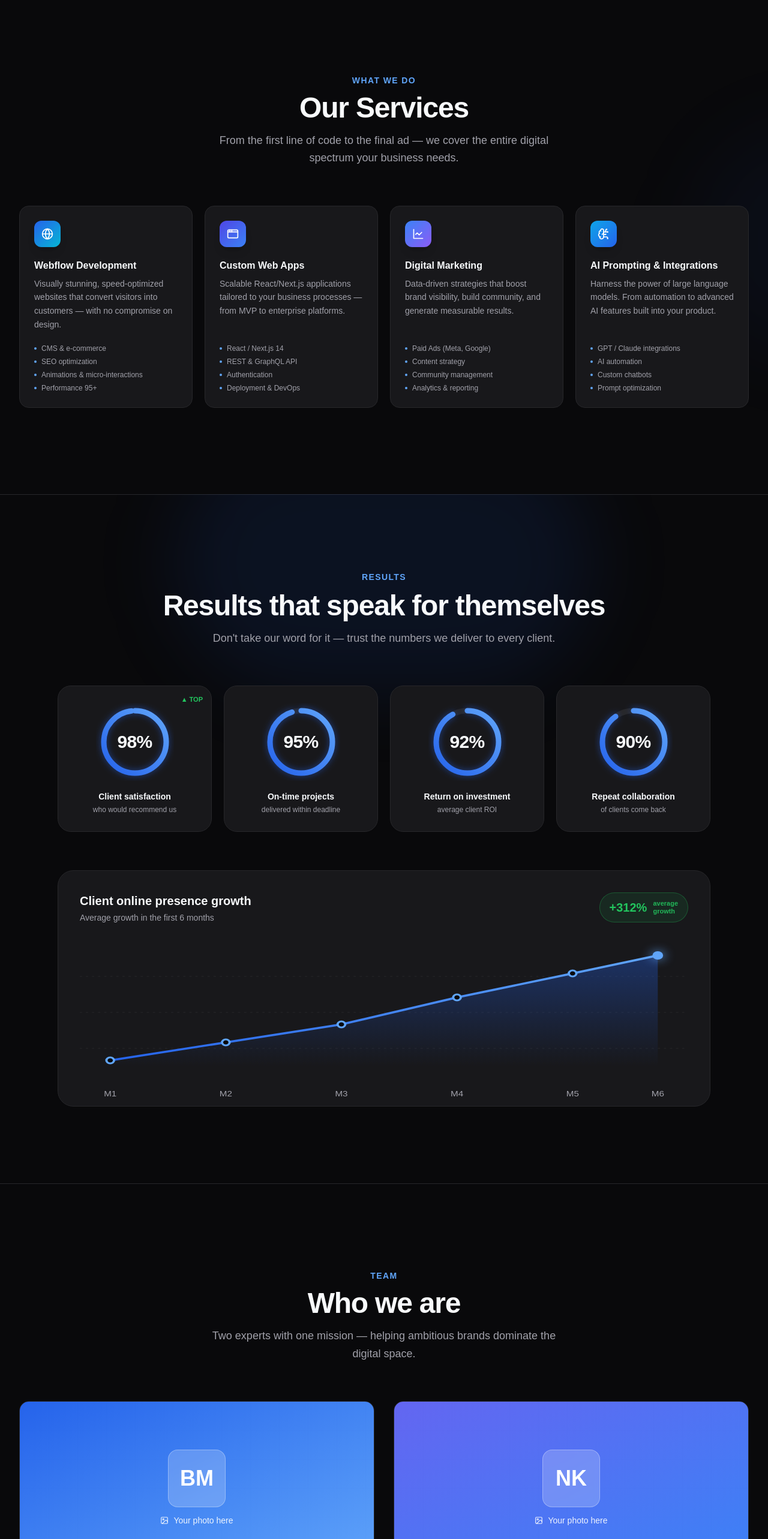
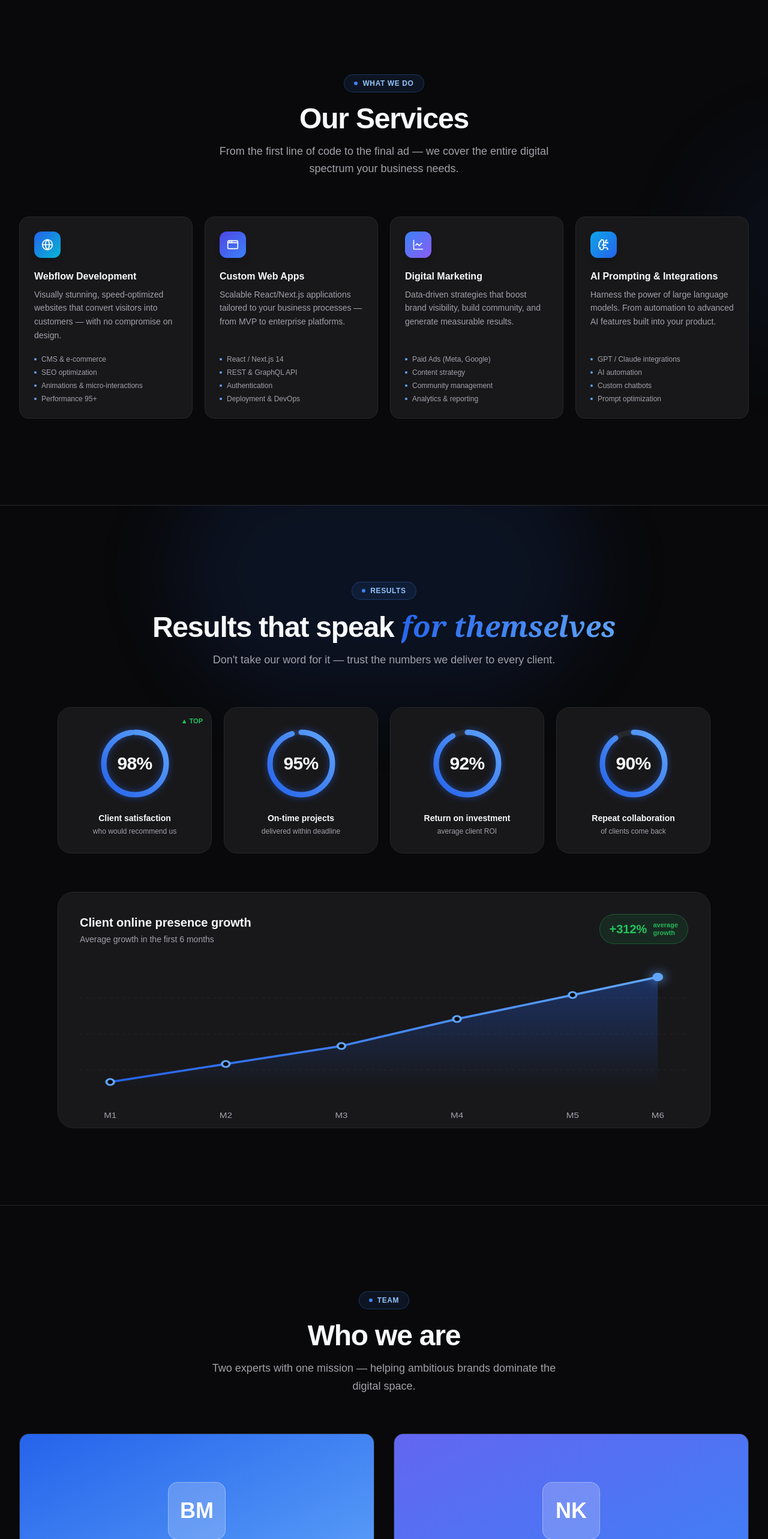
Before and after one commit to Bakeee99/mehiccdev, a Next.js app: page / in a window 1280 px wide. Shown: the part 820-3386 px from the top of the page at 60% size. Built offline with nearby package versions, Linux system fonts and the light colour scheme.

Commit message:
Kontinuitet dizajna

```diff
--- a/components/sections/About.tsx
+++ b/components/sections/About.tsx
@@ -47,9 +47,16 @@ export function About() {
           onViewportEnter={() => setSeen(true)}
           className="text-center mb-16"
         >
-          <motion.p variants={fadeUp} className="text-brand-600 dark:text-brand-400 text-sm font-semibold tracking-widest uppercase mb-3">
-            {t.about.label}
-          </motion.p>
+          <motion.div variants={fadeUp} className="flex justify-center mb-5">
+            <span className="inline-flex items-center gap-2 px-4 py-1.5 rounded-full
+                             border border-brand-600/30 dark:border-brand-500/30
+                             bg-brand-600/8 dark:bg-brand-500/10
+                             text-brand-700 dark:text-brand-300
+                             text-xs font-semibold tracking-wider uppercase backdrop-blur-sm">
+              <span className="w-1.5 h-1.5 rounded-full bg-brand-500" aria-hidden />
+              {t.about.label}
+            </span>
+          </motion.div>
           <motion.h2 variants={fadeUp} className="text-4xl sm:text-5xl font-extrabold tracking-tight mb-4">
             {t.about.heading}
           </motion.h2>
--- a/components/sections/Contact.tsx
+++ b/components/sections/Contact.tsx
@@ -59,6 +59,7 @@ export function Contact() {
 
   return (
     <section id="kontakt" className="py-28 lg:py-36 relative overflow-hidden">
+      <div className="absolute inset-0 bg-grid-pattern bg-grid-md opacity-60" aria-hidden />
       <div className="absolute top-0 inset-x-0 h-px bg-[var(--border)]" aria-hidden />
       <div className="absolute -right-64 bottom-0 w-96 h-96 rounded-full bg-brand-600/5 blur-3xl pointer-events-none" aria-hidden />
 
@@ -72,9 +73,16 @@ export function Contact() {
           onViewportEnter={() => setSeen(true)}
           className="text-center mb-16"
         >
-          <motion.p variants={fadeUp} className="text-brand-600 dark:text-brand-400 text-sm font-semibold tracking-widest uppercase mb-3">
-            {t.contact.label}
-          </motion.p>
+          <motion.div variants={fadeUp} className="flex justify-center mb-5">
+            <span className="inline-flex items-center gap-2 px-4 py-1.5 rounded-full
+                             border border-brand-600/30 dark:border-brand-500/30
+                             bg-brand-600/8 dark:bg-brand-500/10
+                             text-brand-700 dark:text-brand-300
+                             text-xs font-semibold tracking-wider uppercase backdrop-blur-sm">
+              <span className="w-1.5 h-1.5 rounded-full bg-brand-500" aria-hidden />
+              {t.contact.label}
+            </span>
+          </motion.div>
           <motion.h2 variants={fadeUp} className="text-4xl sm:text-5xl font-extrabold tracking-tight mb-4">
             {t.contact.heading}
           </motion.h2>
--- a/components/sections/Portfolio.tsx
+++ b/components/sections/Portfolio.tsx
@@ -39,9 +39,16 @@ export function Portfolio() {
           className="flex flex-col md:flex-row md:items-end md:justify-between gap-6 mb-14"
         >
           <div>
-            <motion.p variants={fadeUp} className="text-brand-600 dark:text-brand-400 text-sm font-semibold tracking-widest uppercase mb-3">
+            <motion.div variants={fadeUp} className="flex justify-center mb-5">
+            <span className="inline-flex items-center gap-2 px-4 py-1.5 rounded-full
+                             border border-brand-600/30 dark:border-brand-500/30
+                             bg-brand-600/8 dark:bg-brand-500/10
+                             text-brand-700 dark:text-brand-300
+                             text-xs font-semibold tracking-wider uppercase backdrop-blur-sm">
+              <span className="w-1.5 h-1.5 rounded-full bg-brand-500" aria-hidden />
               {t.portfolio.label}
-            </motion.p>
+            </span>
+          </motion.div>
             <motion.h2 variants={fadeUp} className="text-4xl sm:text-5xl font-extrabold tracking-tight">
               {t.portfolio.heading}
             </motion.h2>
--- a/components/sections/Pricing.tsx
+++ b/components/sections/Pricing.tsx
@@ -28,7 +28,7 @@ import { useLanguage } from "@/components/ui/LanguageProvider";
 type AppPlan = { name: string; tag: string; price: string; monthly: string; from?: boolean; gift: string; features: string[] };
 type MktPlan = { name: string; tag: string; price: string; note: string; features: string[] };
 type PricingData = {
-  eyebrow: string; heading: string; subtitle: string;
+  eyebrow: string; heading: string; headingAccent: string; subtitle: string;
   buildLabel: string; once: string; monthlyLabel: string; monthlySub: string;
   perMonth: string; from: string; popular: string;
   giftPre: string; giftPost: string; cta: string; appNote: string; apps: AppPlan[];
@@ -39,7 +39,8 @@ type PricingData = {
 const PRICING: Record<"bs" | "en", PricingData> = {
   bs: {
     eyebrow: "WEB APLIKACIJE",
-    heading: "Poslovne aplikacije po mjeri",
+    heading: "Poslovne aplikacije",
+    headingAccent: "po mjeri",
     subtitle:
       "Dashboard, rezervacije, evidencija ili interni alat — gradimo aplikaciju koja vodi vaš biznis. Uz svaki paket: prvi mjesec marketinga gratis.",
     buildLabel: "Razvoj (jednokratno)",
@@ -118,7 +119,8 @@ const PRICING: Record<"bs" | "en", PricingData> = {
   },
   en: {
     eyebrow: "WEB APPLICATIONS",
-    heading: "Custom business applications",
+    heading: "Business applications,",
+    headingAccent: "custom-built",
     subtitle:
       "Dashboard, bookings, records or internal tool — we build the app that runs your business. With every package: the first month of marketing free.",
     buildLabel: "Development (one-time)",
@@ -228,11 +230,19 @@ export function Pricing() {
           onViewportEnter={() => setSeen(true)}
           className="text-center mb-14"
         >
-          <motion.p variants={fadeUp} className="text-brand-600 dark:text-brand-400 text-sm font-semibold tracking-widest uppercase mb-3">
-            {d.eyebrow}
-          </motion.p>
+          <motion.div variants={fadeUp} className="flex justify-center mb-5">
+            <span className="inline-flex items-center gap-2 px-4 py-1.5 rounded-full
+                             border border-brand-600/30 dark:border-brand-500/30
+                             bg-brand-600/8 dark:bg-brand-500/10
+                             text-brand-700 dark:text-brand-300
+                             text-xs font-semibold tracking-wider uppercase backdrop-blur-sm">
+              <span className="w-1.5 h-1.5 rounded-full bg-brand-500" aria-hidden />
+              {d.eyebrow}
+            </span>
+          </motion.div>
           <motion.h2 variants={fadeUp} className="text-4xl sm:text-5xl font-extrabold tracking-tight mb-4">
-            {d.heading}
+            {d.heading}{" "}
+            <span className="text-gradient font-serif italic font-semibold tracking-normal">{d.headingAccent}</span>
           </motion.h2>
           <motion.p variants={fadeUp} className="max-w-2xl mx-auto text-[var(--text-muted)] text-lg leading-relaxed">
             {d.subtitle}
@@ -353,9 +363,16 @@ export function Pricing() {
           onViewportEnter={() => setSeen(true)}
           className="text-center mb-14 mt-24"
         >
-          <motion.p variants={fadeUp} className="text-green-600 dark:text-green-400 text-sm font-semibold tracking-widest uppercase mb-3">
-            {d.mktEyebrow}
-          </motion.p>
+          <motion.div variants={fadeUp} className="flex justify-center mb-5">
+            <span className="inline-flex items-center gap-2 px-4 py-1.5 rounded-full
+                             border border-green-600/30 dark:border-green-500/30
+                             bg-green-600/8 dark:bg-green-500/10
+                             text-green-700 dark:text-green-300
+                             text-xs font-semibold tracking-wider uppercase backdrop-blur-sm">
+              <span className="w-1.5 h-1.5 rounded-full bg-green-500" aria-hidden />
+              {d.mktEyebrow}
+            </span>
+          </motion.div>
           <motion.h2 variants={fadeUp} className="text-4xl sm:text-5xl font-extrabold tracking-tight mb-4">
             {d.mktHeading}
           </motion.h2>
--- a/components/sections/Results.tsx
+++ b/components/sections/Results.tsx
@@ -21,13 +21,14 @@ import { useLanguage } from "@/components/ui/LanguageProvider";
 /* ── Bilingual content ─────────────────────────────────────────────────────── */
 type Gauge = { val: number; lbl: string; desc: string; top?: boolean };
 type Content = {
-  eyebrow: string; heading: string; sub: string; top: string;
+  eyebrow: string; heading: string; headingAccent: string; sub: string; top: string;
   gauges: Gauge[]; chartTitle: string; chartSub: string; growthLabel: string; months: string[];
 };
 const T: { bs: Content; en: Content } = {
   bs: {
     eyebrow: "REZULTATI",
-    heading: "Rezultati koji govore sami za sebe",
+    heading: "Rezultati koji govore",
+    headingAccent: "sami za sebe",
     sub: "Ne vjerujte nam na riječ — vjerujte brojevima koje isporučujemo svakom klijentu.",
     top: "TOP",
     gauges: [
@@ -43,7 +44,8 @@ const T: { bs: Content; en: Content } = {
   },
   en: {
     eyebrow: "RESULTS",
-    heading: "Results that speak for themselves",
+    heading: "Results that speak",
+    headingAccent: "for themselves",
     sub: "Don't take our word for it — trust the numbers we deliver to every client.",
     top: "TOP",
     gauges: [
@@ -146,8 +148,20 @@ export function Results() {
       <div className="max-w-6xl mx-auto px-6 lg:px-8 relative z-10">
         {/* Header */}
         <div className="text-center mb-16">
-          <p className="text-brand-600 dark:text-brand-400 text-sm font-bold tracking-widest uppercase mb-3.5">{d.eyebrow}</p>
-          <h2 className="text-4xl sm:text-5xl font-extrabold tracking-tight mb-4">{d.heading}</h2>
+          <div className="flex justify-center mb-5">
+            <span className="inline-flex items-center gap-2 px-4 py-1.5 rounded-full
+                             border border-brand-600/30 dark:border-brand-500/30
+                             bg-brand-600/8 dark:bg-brand-500/10
+                             text-brand-700 dark:text-brand-300
+                             text-xs font-semibold tracking-wider uppercase backdrop-blur-sm">
+              <span className="w-1.5 h-1.5 rounded-full bg-brand-500" aria-hidden />
+              {d.eyebrow}
+            </span>
+          </div>
+          <h2 className="text-4xl sm:text-5xl font-extrabold tracking-tight mb-4">
+            {d.heading}{" "}
+            <span className="bg-[linear-gradient(120deg,#2563EB,#60A5FA)] bg-clip-text text-transparent font-serif italic font-semibold tracking-normal">{d.headingAccent}</span>
+          </h2>
           <p className="max-w-xl mx-auto text-[var(--text-muted)] text-lg leading-relaxed">{d.sub}</p>
         </div>
 
--- a/components/sections/SaasTeaser.tsx
+++ b/components/sections/SaasTeaser.tsx
@@ -46,12 +46,19 @@ export function SaasTeaser() {
           onViewportEnter={() => setSeen(true)}
           className="text-center mb-12"
         >
-          <motion.p variants={fadeUp} className="text-brand-600 dark:text-brand-400 text-sm font-semibold tracking-widest uppercase mb-3">
-            {t.saas.label}
-          </motion.p>
+          <motion.div variants={fadeUp} className="flex justify-center mb-5">
+            <span className="inline-flex items-center gap-2 px-4 py-1.5 rounded-full
+                             border border-brand-600/30 dark:border-brand-500/30
+                             bg-brand-600/8 dark:bg-brand-500/10
+                             text-brand-700 dark:text-brand-300
+                             text-xs font-semibold tracking-wider uppercase backdrop-blur-sm">
+              <span className="w-1.5 h-1.5 rounded-full bg-brand-500" aria-hidden />
+              {t.saas.label}
+            </span>
+          </motion.div>
           <motion.h2 variants={fadeUp} className="text-4xl sm:text-5xl font-extrabold tracking-tight">
             {t.saas.heading1}{" "}
-            <span className="text-gradient">{t.saas.headingAccent}</span>
+            <span className="text-gradient font-serif italic font-semibold tracking-normal">{t.saas.headingAccent}</span>
           </motion.h2>
         </motion.div>
 
--- a/components/sections/Satisfaction.tsx
+++ b/components/sections/Satisfaction.tsx
@@ -123,9 +123,16 @@ export function Satisfaction() {
           onViewportEnter={() => setSeen(true)}
           className="text-center mb-16"
         >
-          <motion.p variants={fadeUp} className="text-brand-600 dark:text-brand-400 text-sm font-semibold tracking-widest uppercase mb-3">
-            {t.satisfaction.label}
-          </motion.p>
+          <motion.div variants={fadeUp} className="flex justify-center mb-5">
+            <span className="inline-flex items-center gap-2 px-4 py-1.5 rounded-full
+                             border border-brand-600/30 dark:border-brand-500/30
+                             bg-brand-600/8 dark:bg-brand-500/10
+                             text-brand-700 dark:text-brand-300
+                             text-xs font-semibold tracking-wider uppercase backdrop-blur-sm">
+              <span className="w-1.5 h-1.5 rounded-full bg-brand-500" aria-hidden />
+              {t.satisfaction.label}
+            </span>
+          </motion.div>
           <motion.h2 variants={fadeUp} className="text-4xl sm:text-5xl font-extrabold tracking-tight mb-4">
             {t.satisfaction.heading}
           </motion.h2>
--- a/components/sections/Services.tsx
+++ b/components/sections/Services.tsx
@@ -40,9 +40,16 @@ export function Services() {
           onViewportEnter={() => setSeen(true)}
           className="text-center mb-16"
         >
-          <motion.p variants={fadeUp} className="text-brand-600 dark:text-brand-400 text-sm font-semibold tracking-widest uppercase mb-3">
-            {t.services.label}
-          </motion.p>
+          <motion.div variants={fadeUp} className="flex justify-center mb-5">
+            <span className="inline-flex items-center gap-2 px-4 py-1.5 rounded-full
+                             border border-brand-600/30 dark:border-brand-500/30
+                             bg-brand-600/8 dark:bg-brand-500/10
+                             text-brand-700 dark:text-brand-300
+                             text-xs font-semibold tracking-wider uppercase backdrop-blur-sm">
+              <span className="w-1.5 h-1.5 rounded-full bg-brand-500" aria-hidden />
+              {t.services.label}
+            </span>
+          </motion.div>
           <motion.h2 variants={fadeUp} className="text-4xl sm:text-5xl font-extrabold tracking-tight mb-4">
             {t.services.heading}
           </motion.h2>
--- a/components/sections/Value.tsx
+++ b/components/sections/Value.tsx
@@ -235,10 +235,19 @@ export function Value() {
       <div className="max-w-6xl mx-auto px-6 lg:px-8 relative z-10">
         {/* Header */}
         <div ref={headRef} className={`text-center mb-16 ${revealCls(headIn)}`}>
-          <p className="text-brand-600 dark:text-brand-400 text-sm font-bold tracking-widest uppercase mb-3.5">{d.eyebrow}</p>
+          <div className="flex justify-center mb-5">
+            <span className="inline-flex items-center gap-2 px-4 py-1.5 rounded-full
+                             border border-brand-600/30 dark:border-brand-500/30
+                             bg-brand-600/8 dark:bg-brand-500/10
+                             text-brand-700 dark:text-brand-300
+                             text-xs font-semibold tracking-wider uppercase backdrop-blur-sm">
+              <span className="w-1.5 h-1.5 rounded-full bg-brand-500" aria-hidden />
+              {d.eyebrow}
+            </span>
+          </div>
           <h2 className="text-4xl sm:text-5xl font-extrabold tracking-tight mb-4 leading-[1.1]">
             {d.h[0]}
-            <span className="bg-[linear-gradient(120deg,#2563EB,#60A5FA)] bg-clip-text text-transparent">{d.h[1]}</span>
+            <span className="bg-[linear-gradient(120deg,#2563EB,#60A5FA)] bg-clip-text text-transparent font-serif italic font-semibold tracking-normal">{d.h[1]}</span>
             {d.h[2]}
           </h2>
           <p className="max-w-xl mx-auto text-[var(--text-muted)] text-lg leading-relaxed">{d.sub}</p>
```
Also changed, not shown: PROCITAJ-ME.txt.
